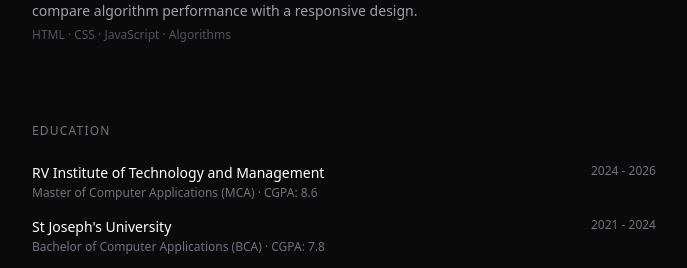
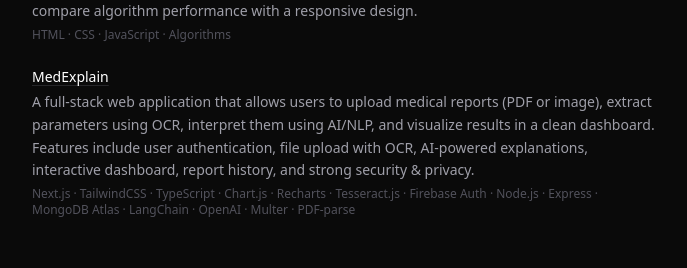
Before and after one commit to 7vignesh/vignxsh, a Next.js app: page / in a window 1280 px wide. Shown: the part 1139-1407 px from the top of the page, without its empty margins (296-983 px from the left). Built offline with nearby package versions, Linux system fonts and the light colour scheme.

Commit message:
medexplain project

```diff
--- a/src/data/portfolio.ts
+++ b/src/data/portfolio.ts
@@ -77,6 +77,17 @@
     githubUrl: 'https://github.com/7vignesh/sorting-visualizer',
     featured: true,
   },
+  {
+    id: '5',
+    title: 'MedExplain',
+    description: 'A full-stack web application that allows users to upload medical reports (PDF or image), extract parameters using OCR, interpret them using AI/NLP, and visualize results in a clean dashboard. Features include user authentication, file upload with OCR, AI-powered explanations, interactive dashboard, report history, and strong security & privacy.',
+    techStack: [
+      'Next.js', 'TailwindCSS', 'TypeScript', 'Chart.js', 'Recharts', 'Tesseract.js', 'Firebase Auth',
+      'Node.js', 'Express', 'MongoDB Atlas', 'LangChain', 'OpenAI', 'Multer', 'PDF-parse'
+    ],
+    githubUrl: 'https://github.com/7vignesh/medxplain',
+    featured: true,
+  },
 ];
 
 export const experiences: Experience[] = [
```
